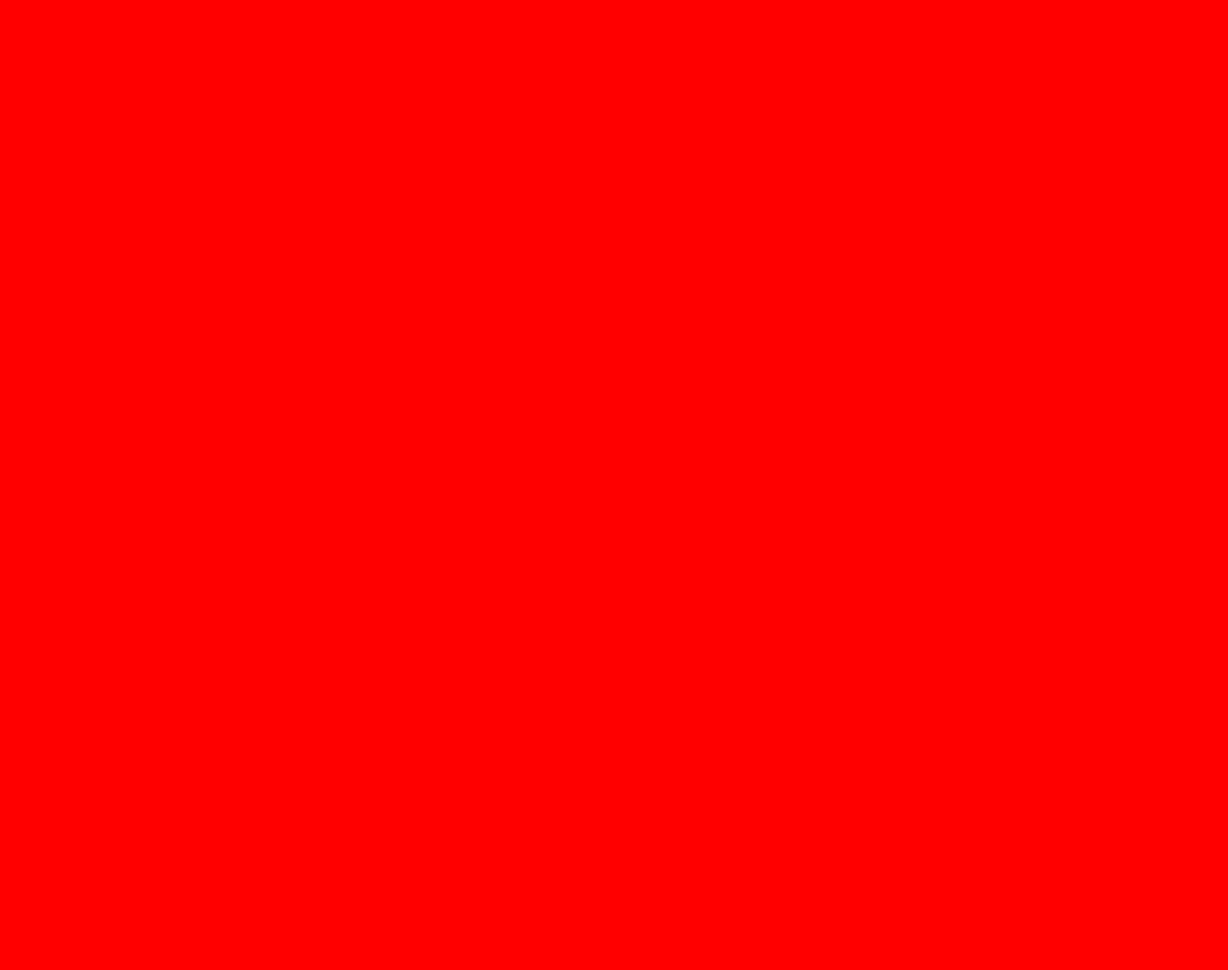
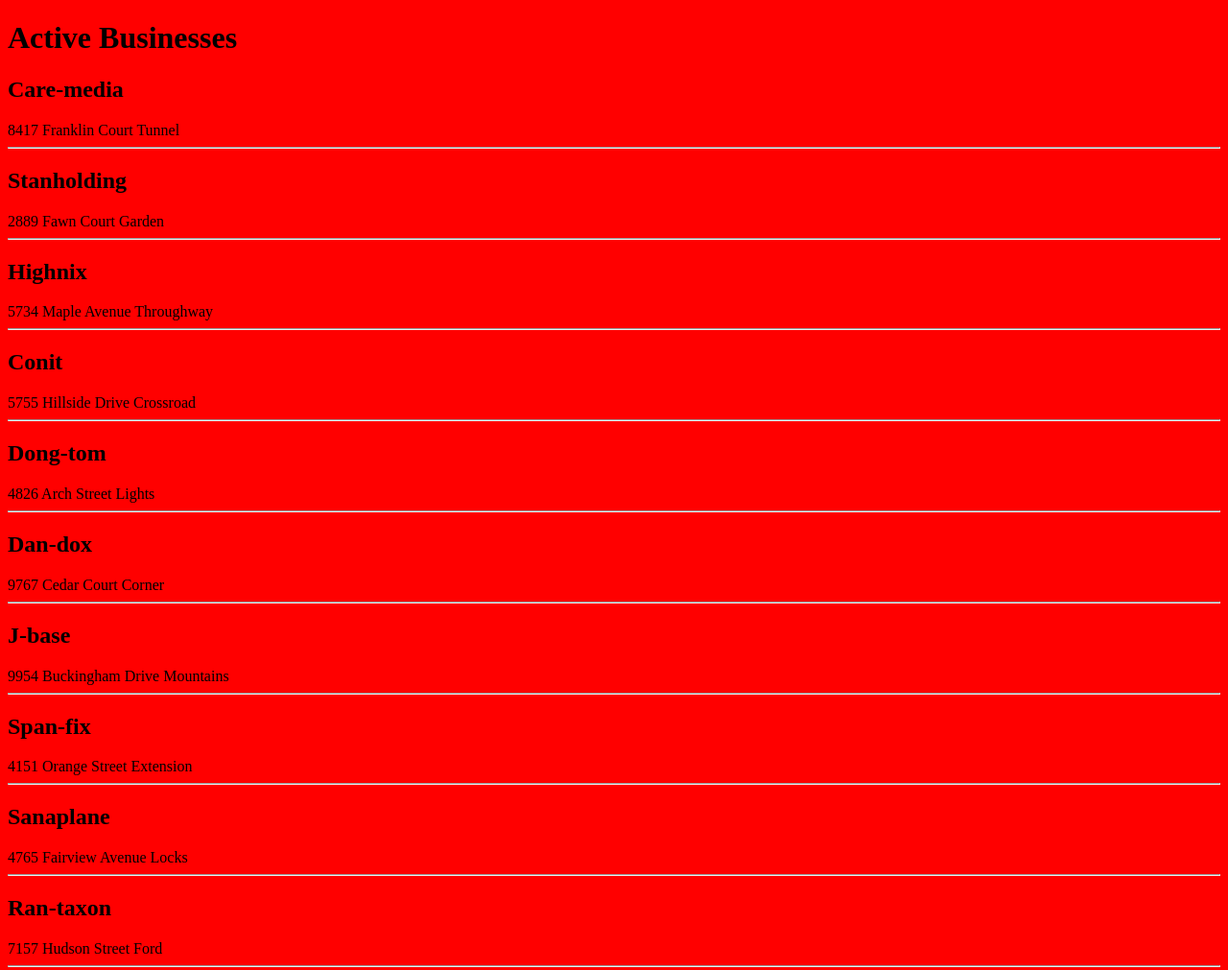
Before and after one commit to treysuiter/array-methods, a plain HTML site: page src/index.html in a window 1280 px wide. Shown: the whole page at 96% size. Before the commit the page ends 800 px from the top, so only its background shows below. Drawn offline with Linux system fonts and the light colour scheme.

Commit message:
forEach implemented

```diff
--- a/src/index.html
+++ b/src/index.html
@@ -8,6 +8,7 @@
     <title>Document</title>
 </head>
 <body>
+    <div id="output"></div>
     <script src="./scripts/main.js"></script>
 </body>
 </html>
--- a/src/scripts/main.js
+++ b/src/scripts/main.js
@@ -113,3 +113,16 @@ const businesses = [
         addressCity: "Watrous"
     }
 ];
+
+const outEl = document.querySelector("#output")
+outEl.innerHTML = "<h1>Active Businesses</h1>"
+
+businesses.forEach(business => {
+  outEl.innerHTML += `
+    <h2>${business.companyName}</h2>
+    <section>
+      ${business.addressFullStreet}
+    </section>
+  `
+  outEl.innerHTML += "<hr/>"
+});
```
